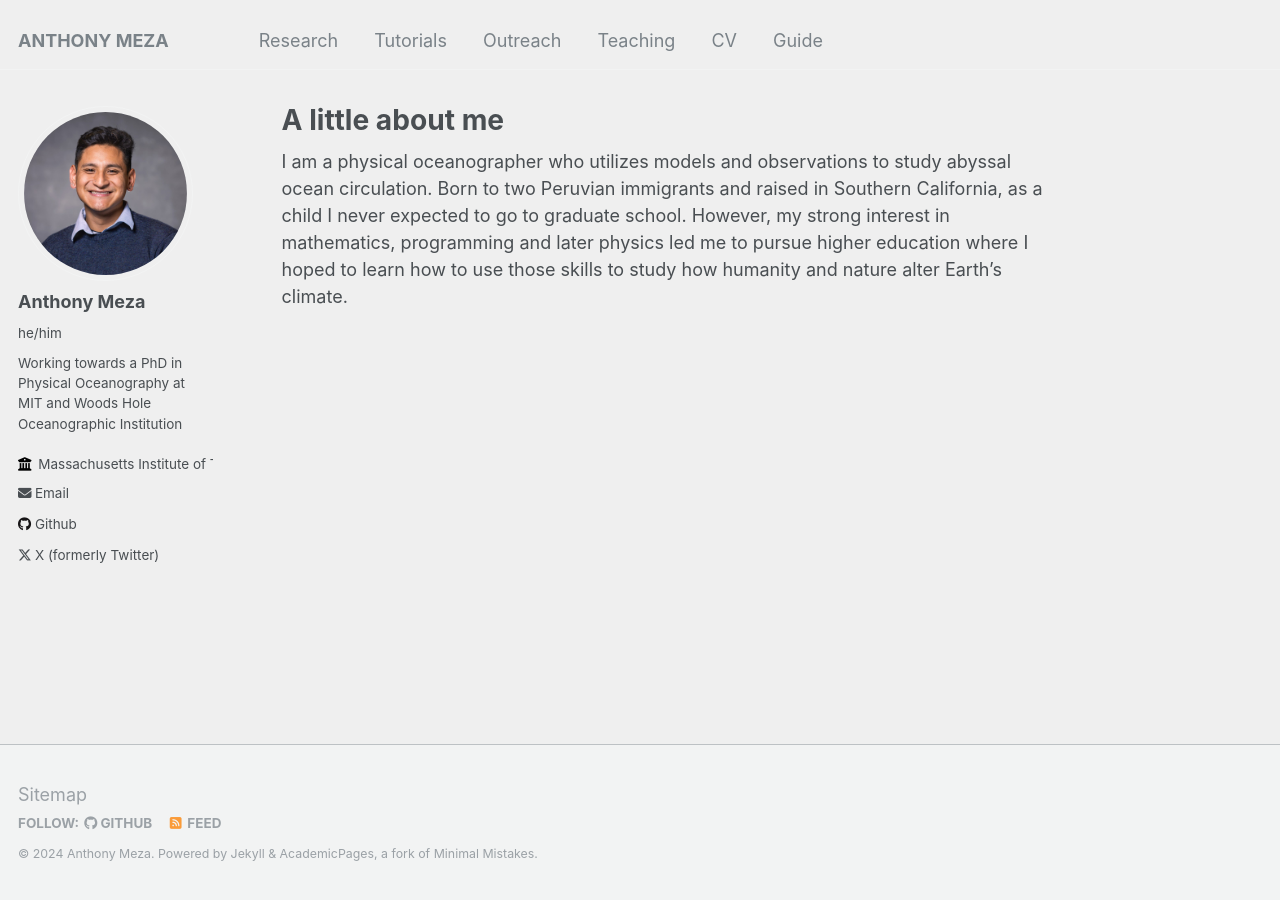
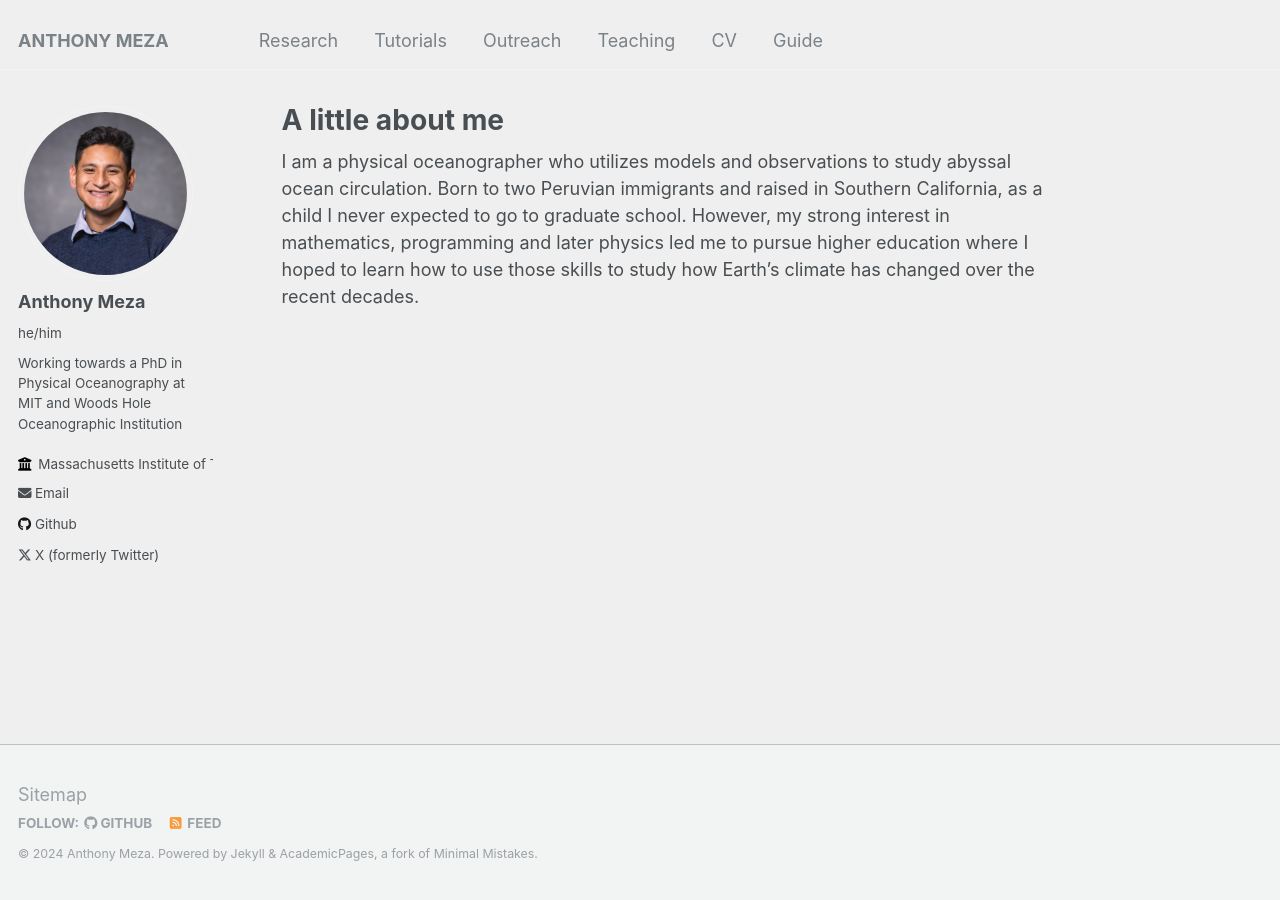
Before and after one commit to anthony-meza/anthony-meza.github.io, a Jekyll site: the page built from _pages/about.md, in a window 1280 px wide. Built offline with Jekyll 4.4.1, drawn with Linux system fonts in a browser that asks for light colours.

Commit message:
Update about.md

```diff
--- a/_pages/about.md
+++ b/_pages/about.md
@@ -7,4 +7,4 @@ redirect_from:
   - /about.html
 ---
 
-I am a physical oceanographer who utilizes models and observations to study abyssal ocean circulation. Born to two Peruvian immigrants and raised in Southern California, as a child I never expected to go to graduate school. However, my strong interest in mathematics, programming and later physics led me to pursue higher education where I hoped to learn how to use those skills to study how humanity and nature alter Earth's climate.
+I am a physical oceanographer who utilizes models and observations to study abyssal ocean circulation. Born to two Peruvian immigrants and raised in Southern California, as a child I never expected to go to graduate school. However, my strong interest in mathematics, programming and later physics led me to pursue higher education where I hoped to learn how to use those skills to study how Earth's climate has changed over the recent decades.
```
